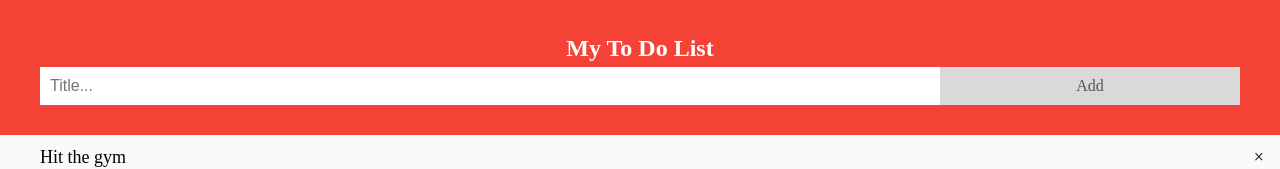
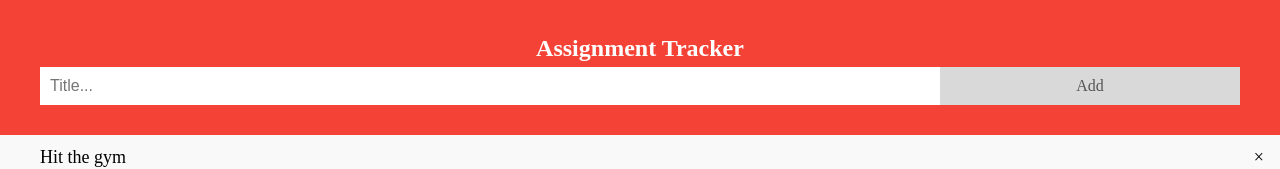
Before and after one commit to amandacot/AssignmentTracker, a plain HTML site: page index.html in a window 1280 px wide. Shown: the top 169 px of the page. Drawn offline with Linux system fonts and the light colour scheme.

Commit message:
Update index.html

```diff
--- a/index.html
+++ b/index.html
@@ -128,7 +128,7 @@ input {
 <body>
 
 <div id="myDIV" class="header">
-  <h2 style="margin:5px">My To Do List</h2>
+  <h2 style="margin:5px">Assignment Tracker</h2>
   <input type="text" id="myInput" placeholder="Title...">
   <span onclick="newElement()" class="addBtn">Add</span>
 </div>
```
